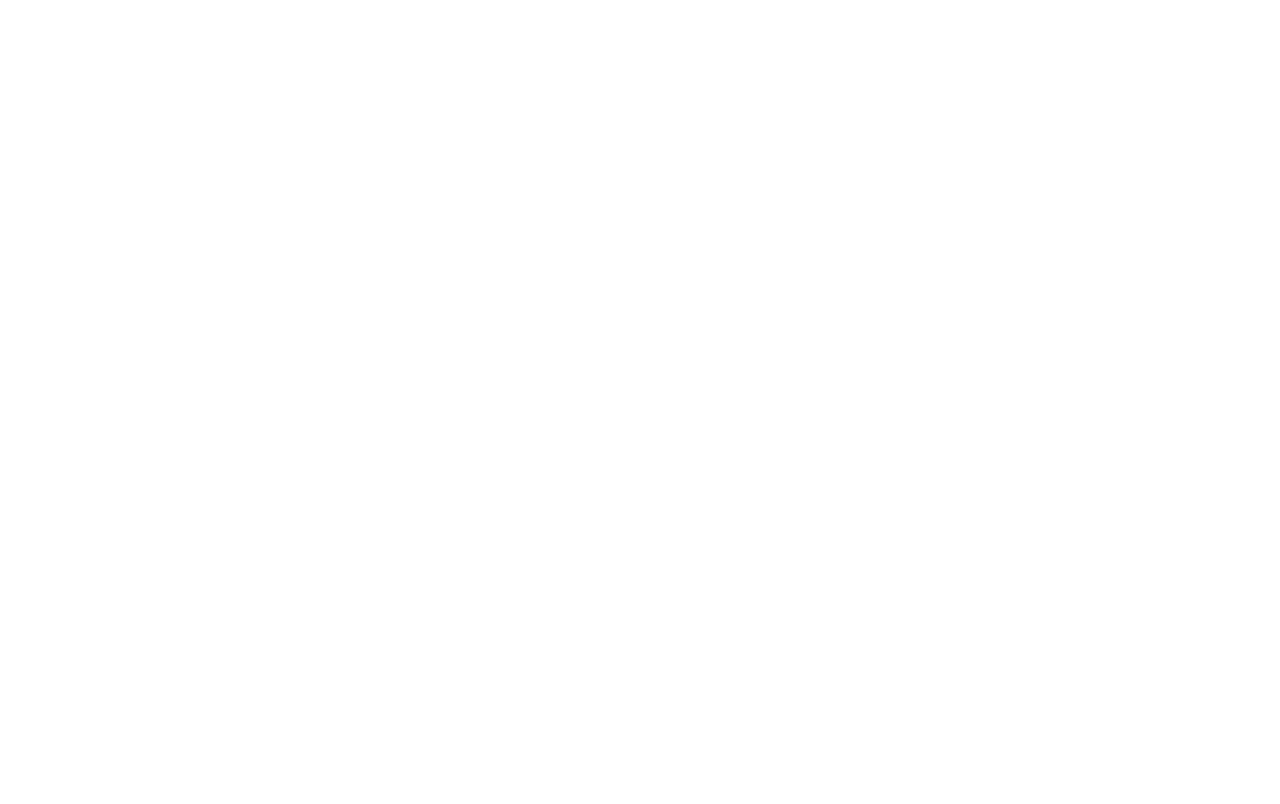
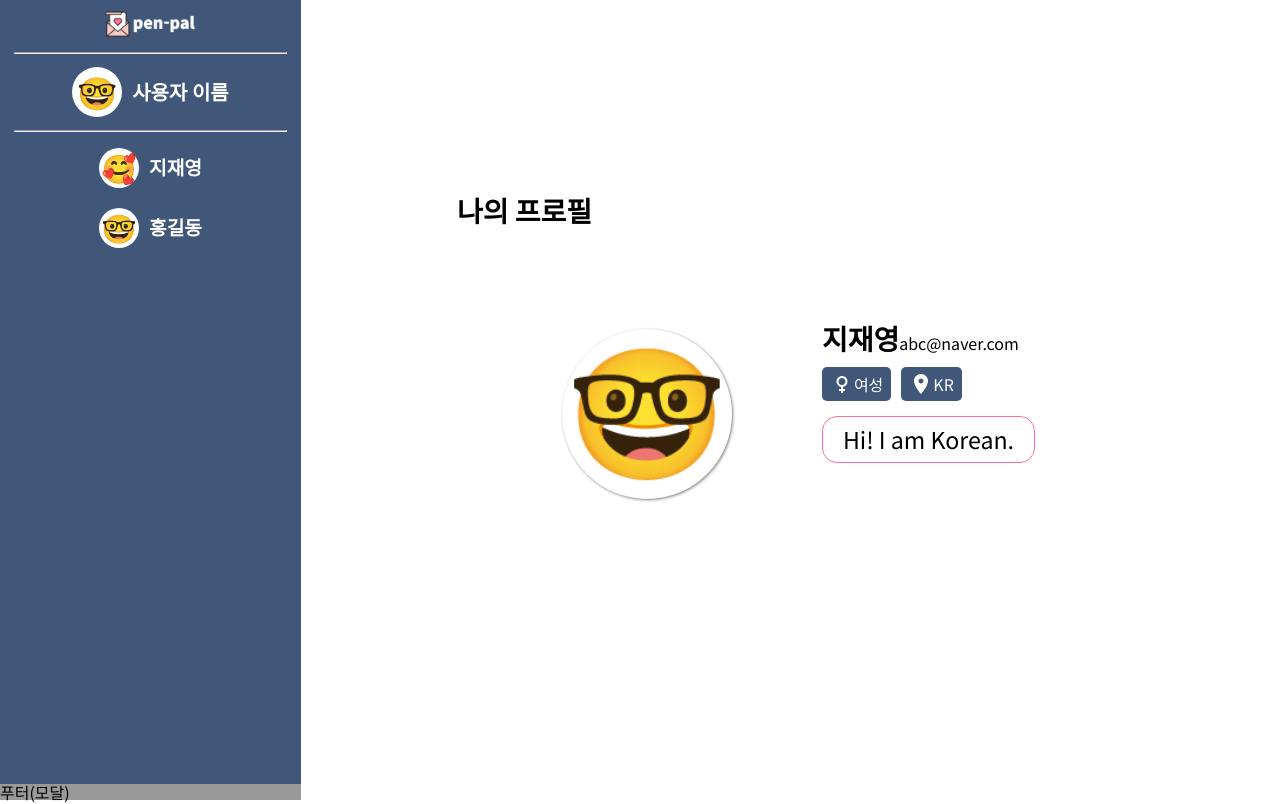
Before and after one commit to nowirte/MaeilMail, a React (Create React App) app in the folder client/: page /mypage in a window 1280 px wide. Before the commit this address had no page. Built offline with nearby package versions, Linux system fonts and the light colour scheme.

Commit message:
[#31] feat: 마이페이지 마크업

```diff
--- a/client/src/App.js
+++ b/client/src/App.js
@@ -4,6 +4,7 @@
 import Home from './pages/Home';
 import Friend from './pages/friend';
 import SignUp from './pages/signup';
+import MyPage from './pages/MyPage';
 
 const App = () => {
   return (
@@ -12,9 +13,9 @@
         {/* 사이드바가 보여지는 영역 */}
         <Route element={<SideBar />}>
           <Route path="/" element={<Home />} />
+          <Route path="/mypage" element={<MyPage />} />
           <Route path="/friend" element={<Friend />} />
         </Route>
-
         <Route path="/signup" element={<SignUp />} />
       </Routes>
     </Router>
--- /dev/null
+++ b/client/src/pages/MyPage/User.jsx
@@ -0,0 +1,87 @@
+import React from 'react';
+import styled from 'styled-components';
+import FemaleIcon from '@mui/icons-material/Female';
+import LocationOnIcon from '@mui/icons-material/LocationOn';
+
+const User = styled.div`
+  display: flex;
+  flex-direction: column;
+
+  margin-left: 80px;
+`;
+
+const Account = styled.div`
+  margin-bottom: 15px;
+
+  & .userName {
+    font-size: 1.75rem;
+    font-weight: bold;
+  }
+
+  & .userEmail {
+    font-size: 1rem;
+  }
+`;
+
+const Info = styled.div`
+  display: flex;
+  align-items: center;
+
+  margin-bottom: 15px;
+
+  & p {
+    display: flex;
+    align-items: center;
+
+    width: fit-content;
+    padding: 5px 8px;
+    margin-right: 10px;
+
+    background-color: #40577a;
+    color: white;
+    font-size: 1rem;
+    border-radius: 5px;
+  }
+`;
+
+const Introduction = styled.div`
+  border: 1px #ff6f91 solid;
+  border-radius: 15px;
+
+  width: fit-content;
+  padding: 11px 20px;
+  margin-bottom: 15px;
+  > span {
+    font-size: 1.45rem;
+  }
+`;
+
+const UserArea = () => {
+  return (
+    <User>
+      <Account>
+        <span className="userName">지재영</span>
+        <span className="userEmail">abc@naver.com</span>
+      </Account>
+      <Info>
+        <div className="gender">
+          <p>
+            <FemaleIcon />
+            여성
+          </p>
+        </div>
+        <div className="location">
+          <p>
+            <LocationOnIcon />
+            KR
+          </p>
+        </div>
+      </Info>
+      <Introduction>
+        <span>Hi! I am Korean.</span>
+      </Introduction>
+    </User>
+  );
+};
+
+export default UserArea;
--- /dev/null
+++ b/client/src/pages/MyPage/index.js
@@ -0,0 +1,21 @@
+import React from 'react';
+import UserArea from './User';
+import { Wrapper, ProfileImg, Title, MyProfile } from './style';
+
+const MyPage = () => {
+  return (
+    <Wrapper>
+      <Title>나의 프로필</Title>
+      <MyProfile>
+        <ProfileImg>
+          <div className="profileImgArea">
+            <span className="profileEmoji">🤓</span>
+          </div>
+        </ProfileImg>
+        <UserArea />
+      </MyProfile>
+    </Wrapper>
+  );
+};
+
+export default MyPage;
--- /dev/null
+++ b/client/src/pages/MyPage/style.jsx
@@ -0,0 +1,57 @@
+import styled from 'styled-components';
+
+const Wrapper = styled.div`
+  width: 100%;
+
+  display: inline-flex;
+  flex-direction: column;
+  justify-content: center;
+`;
+
+const MyProfile = styled.div`
+  display: flex;
+  margin: 100px auto;
+`;
+
+const Title = styled.p`
+  font-weight: bold;
+  font-size: 1.75rem;
+
+  margin-left: 140px;
+`;
+
+const ProfileImg = styled.div`
+  display: flex;
+  justify-content: center;
+  align-items: center;
+
+  font-size: 1.25rem;
+  padding: 5px 0;
+
+  > span {
+    font-weight: bold;
+    color: white;
+  }
+
+  & .profileImgArea {
+    display: flex;
+    justify-content: center;
+    align-items: center;
+
+    margin-right: 10px;
+
+    width: 170px;
+    height: 170px;
+    border-radius: 100%;
+    background-color: white;
+
+    box-shadow: 1px 1px 3px grey;
+
+    & span {
+      font-size: 8rem;
+      padding-bottom: 20px;
+    }
+  }
+`;
+
+export { Wrapper, ProfileImg, Title, MyProfile };
```
